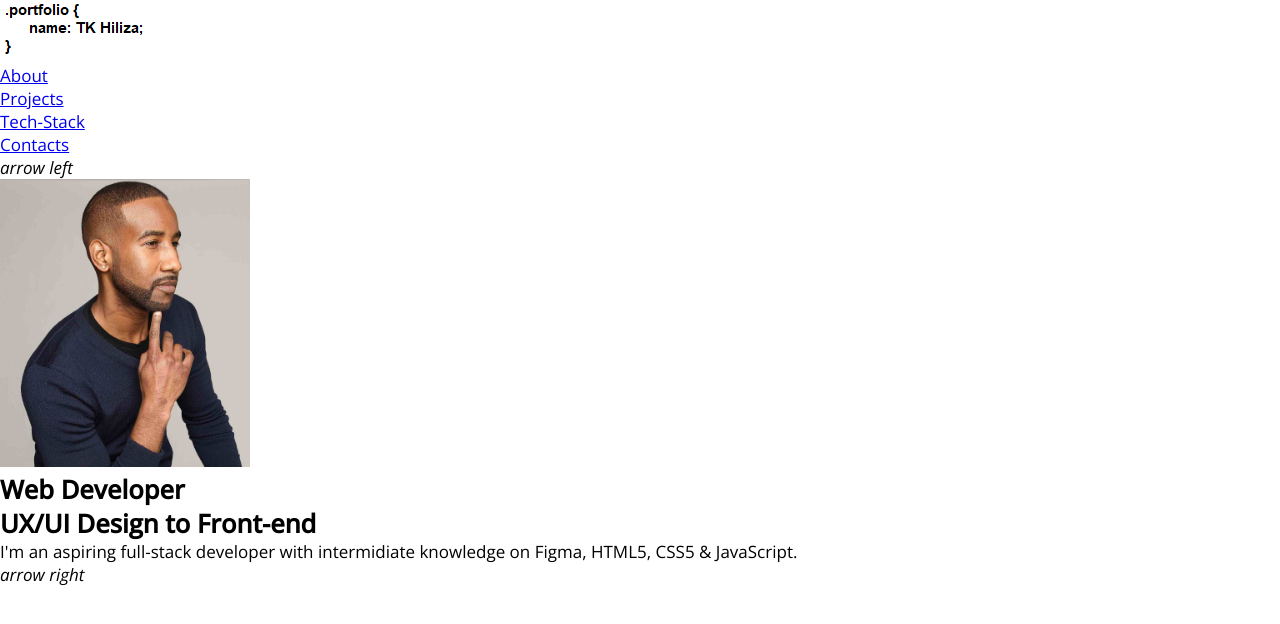
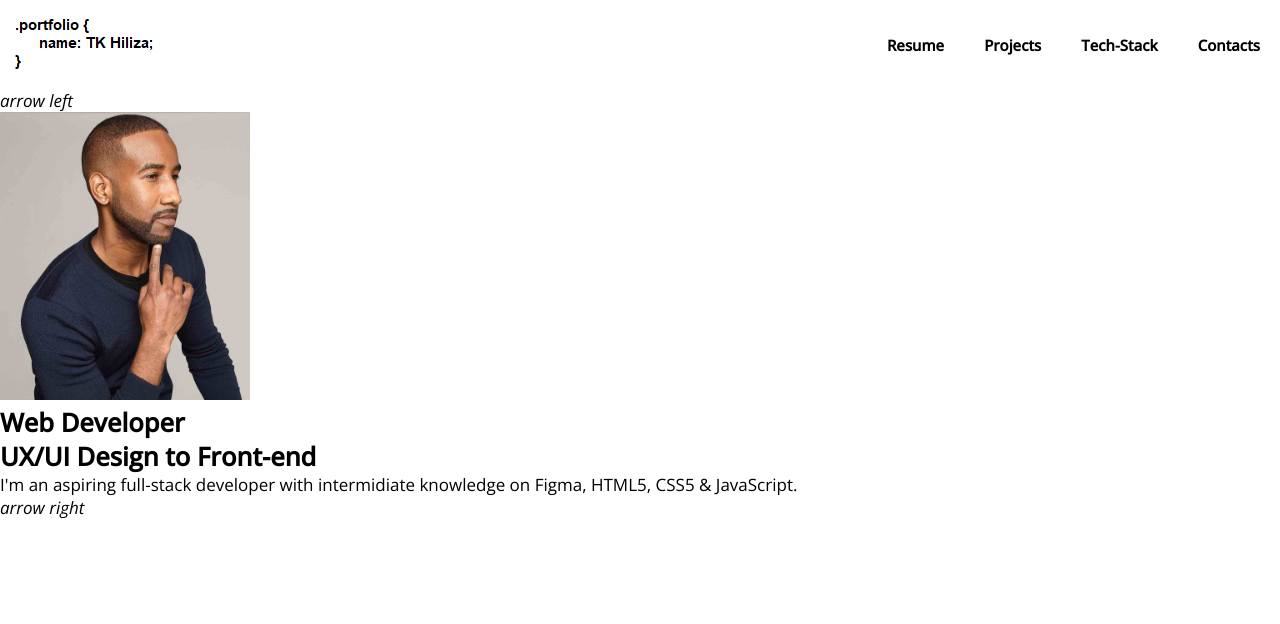
Before and after one commit to Kulani89/my-Portfolio, a plain HTML site: page index.html in a window 1280 px wide. Drawn offline with nearby package versions, Linux system fonts and the light colour scheme.

Commit message:
styling navbar

```diff
--- a/index.html
+++ b/index.html
@@ -11,17 +11,15 @@
     <title>My Portfolio</title>
 </head>
 <body>
-    <header>
     <nav>
-            <img src="./Assets/logo-blk.png" alt="logo">
-            <ul>
-                <li><a href="#about">About</a></li>
+        <img id="img-logo" src="./Assets/logo-blk.png" alt="logo">
+        <ul class="navbar-links">
+            <li><a href="#resume">Resume</a></li>
             <li><a href="#projects">Projects</a></li>
             <li><a href="#technologies">Tech-Stack</a></li>
             <li><a href="#contacts">Contacts</a></li>
         </ul>
     </nav>
-    </header>
     <section>
         <i>arrow left</i>
         <div class="info">
@@ -32,10 +30,11 @@
         </div>
         <i>arrow right</i>
     </section>
-    <footer>
+    <div class="socialMedia">
         <img src="" alt="" class="twitter">
         <img src="" alt="" class="github">
         <img src="" alt="" class="linkedin">
-    </footer>
+    </div>
+    <script src="index.js"></script>
 </body>
 </html>
--- a/style.css
+++ b/style.css
@@ -11,4 +11,46 @@ font-size: 62.5%;
 body{
     font-family: 'Open Sans', sans-serif;
     font-size: 1.7rem;
+    /* background-image: url(./Assets/im-bg-code1.jpg); */
+    background-size: 100vw 100vh;
+    background-repeat: no-repeat;
+    background-position: center center;
+    /* opacity: 0.3; */
 }
+
+nav{
+    margin: 15px 0px 15px 10px;
+    display: flex;
+    justify-content: space-between;
+    align-items: center;
+    /* height: 25px; */
+}
+
+.img-logo{
+    display: flex;
+    justify-content: flex-end;
+    align-items: center;
+}
+.navbar-links{
+    display: flex;
+    justify-content: flex-end;
+    align-items: center;
+}
+
+.navbar-links li, a {
+    list-style: none;
+    display: inline-block;
+    padding: 2px 10px;
+    text-decoration : none;
+    color: #000;
+    font-size: 15px;
+    font-weight: bold;
+    text-align: center;
+    /* background-color: #D9D9D9; */
+}
+
+.navbar-links li:hover{
+    background-color: #D9D9D9;
+    /* height: 30px; */
+    border-radius: 10px;
+  }
```
Lines whose indentation alone changed are shown as unchanged.
